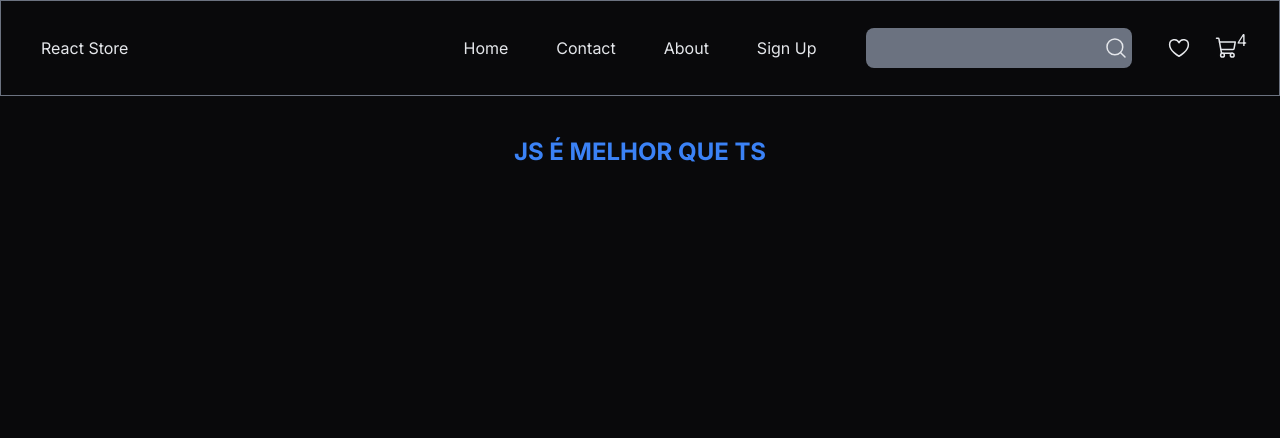
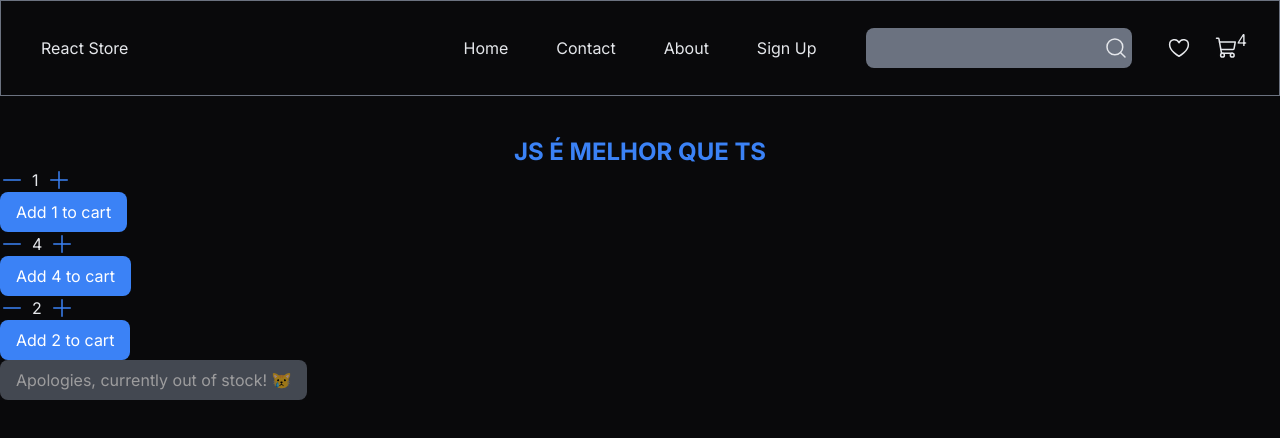
Before and after one commit to filipezzo/React-Store, a React (Vite) app: page / in a window 1280 px wide. Shown: the top 438 px of the page. Built offline with nearby package versions, Linux system fonts and the light colour scheme.

Commit message:
componente de contador de itens feito

```diff
--- /dev/null
+++ b/src/components/ItemCount/ItemCount.tsx
@@ -0,0 +1,65 @@
+import { Minus, Plus } from "phosphor-react";
+import { useEffect, useState } from "react";
+
+interface Props {
+  stock: number;
+  initial: number;
+}
+
+function ItemCount({ stock, initial }: Props) {
+  const [items, setItems] = useState(1);
+
+  useEffect(() => {
+    if (initial < stock) {
+      setItems(initial);
+    }
+  }, [initial, stock]);
+
+  const handleMinusClick = () => {
+    items > 1 && setItems((prev) => prev - 1);
+  };
+
+  const handlePlusClick = () => {
+    items < stock && setItems((prev) => prev + 1);
+  };
+
+  const disableBtn = items === stock || stock === 0;
+  const btnClass = disableBtn
+    ? "bg-gray-500  text-white px-4 py-2 rounded-lg cursor-not-allowed opacity-60"
+    : "bg-blue-500  text-white px-4 py-2 rounded-lg ";
+
+  return (
+    <div>
+      {stock ? (
+        <>
+          <div className="flex items-center gap-2  ">
+            <button
+              onClick={handleMinusClick}
+              className="text-blue-500 text-2xl"
+            >
+              <Minus />
+            </button>
+            <span>{items}</span>
+            <button
+              onClick={handlePlusClick}
+              className="text-blue-500 text-2xl"
+            >
+              <Plus />
+            </button>
+          </div>
+          <button disabled={disableBtn} className={btnClass}>
+            Add {items} to cart
+          </button>
+        </>
+      ) : (
+        <button disabled={disableBtn} className={btnClass}>
+          Apologies, currently out of stock! 😿
+        </button>
+      )}
+
+      {}
+    </div>
+  );
+}
+
+export default ItemCount;
--- a/src/components/ItemListContainer/ItemListContainer.tsx
+++ b/src/components/ItemListContainer/ItemListContainer.tsx
@@ -1,3 +1,5 @@
+import ItemCount from "../ItemCount/ItemCount";
+
 interface Props {
   greeting: string;
 }
@@ -8,6 +10,10 @@ function ItemListContainer({ greeting }: Props) {
       <p className="mt-10 text-2xl text-blue-500 font-bold text-center">
         {greeting}
       </p>
+      <ItemCount stock={5} initial={12} />
+      <ItemCount stock={10} initial={4} />
+      <ItemCount stock={6} initial={2} />
+      <ItemCount stock={0} initial={0} />
     </section>
   );
 }
```
